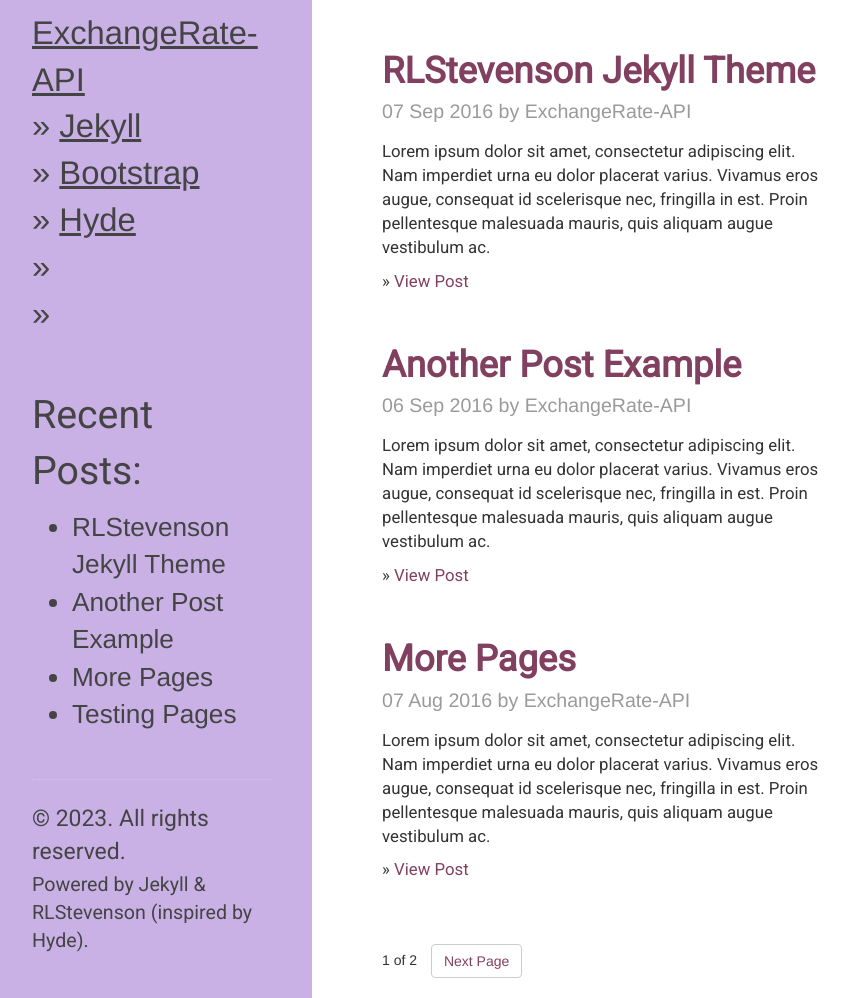
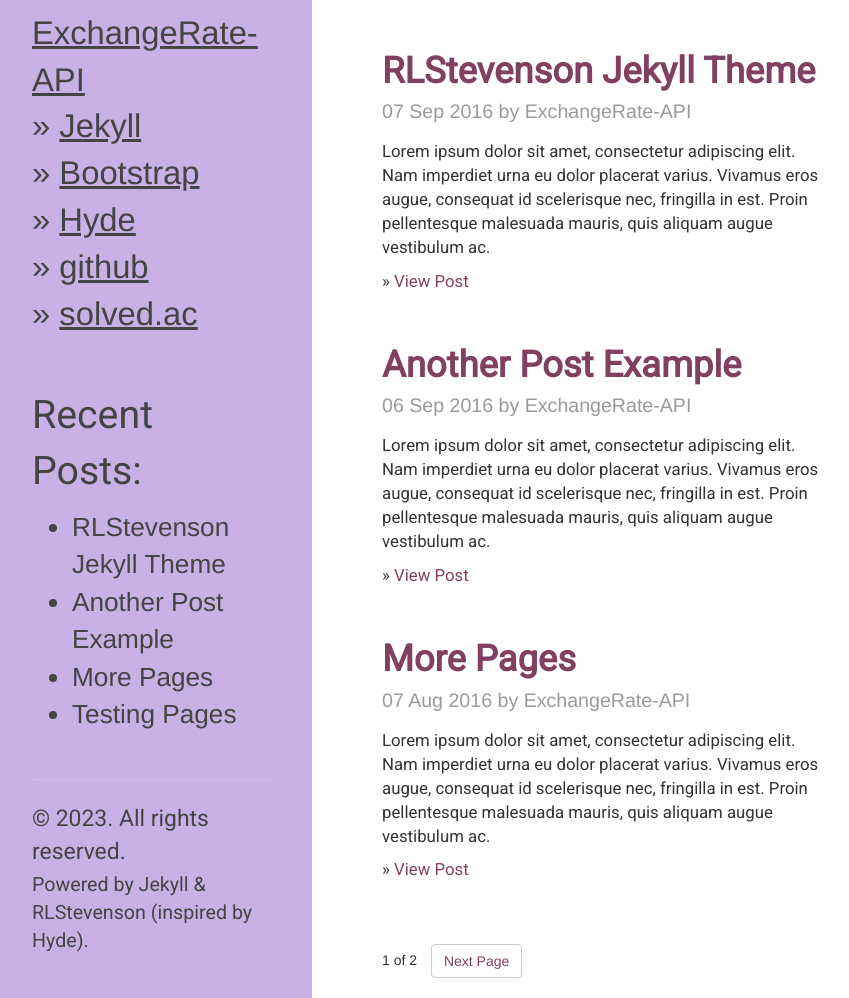
Before and after one commit to tngtied/tngtied.github.io, a Jekyll site: the page built from index.html, in a window 1280 px wide and 998 px high. Shown: the whole window, without its empty margins (8-857 px from the left). Built offline with Jekyll 4.4.1, drawn with Linux system fonts in a browser that asks for light colours; the list of posts is cut into pages by our own code.

Commit message:
사이드바를 조금 바꿈

```diff
--- a/_data/menu.yml
+++ b/_data/menu.yml
@@ -10,9 +10,9 @@
 - text: Hyde
   url: https://github.com/poole/hyde
 
-- github:
+- text: github
   url: https://github.com/tngtied
 
 
-- solved.ac:
+- text: solved.ac
   url: https://solved.ac/profile/tngtied
```
